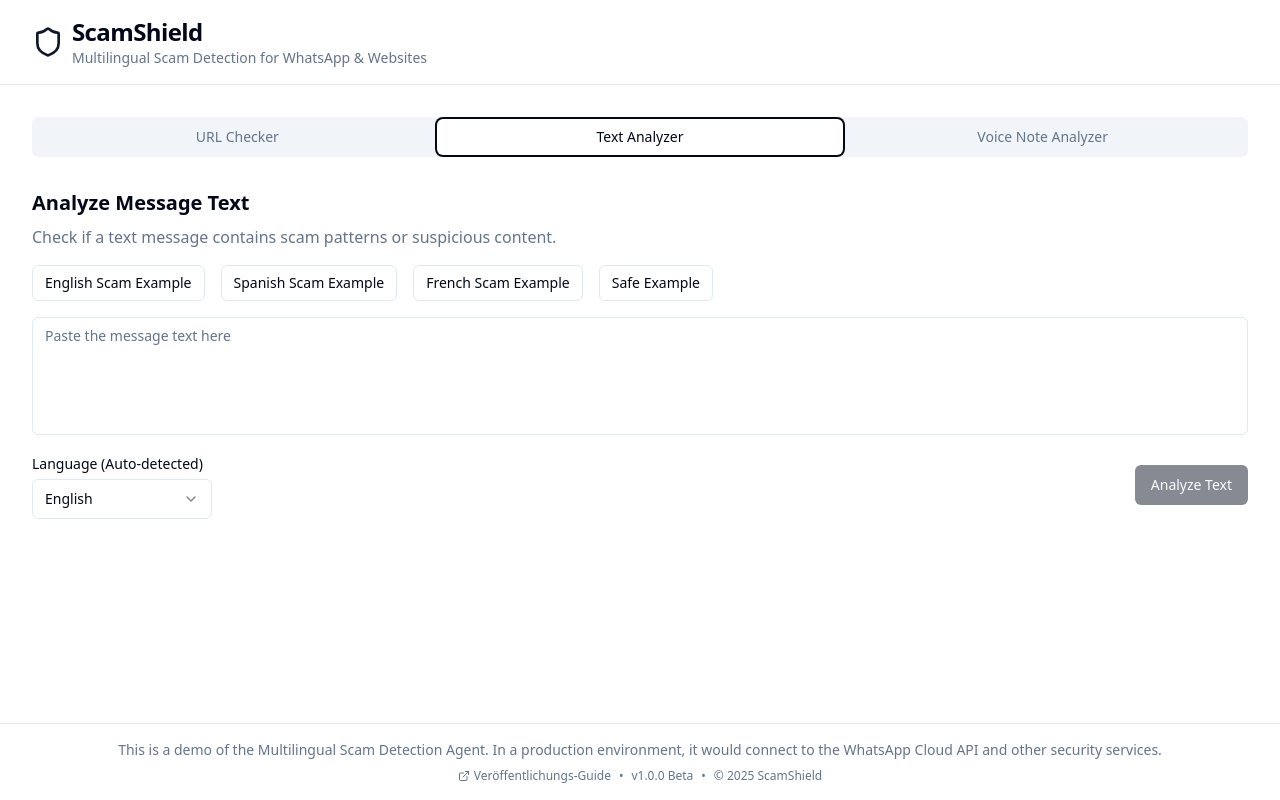
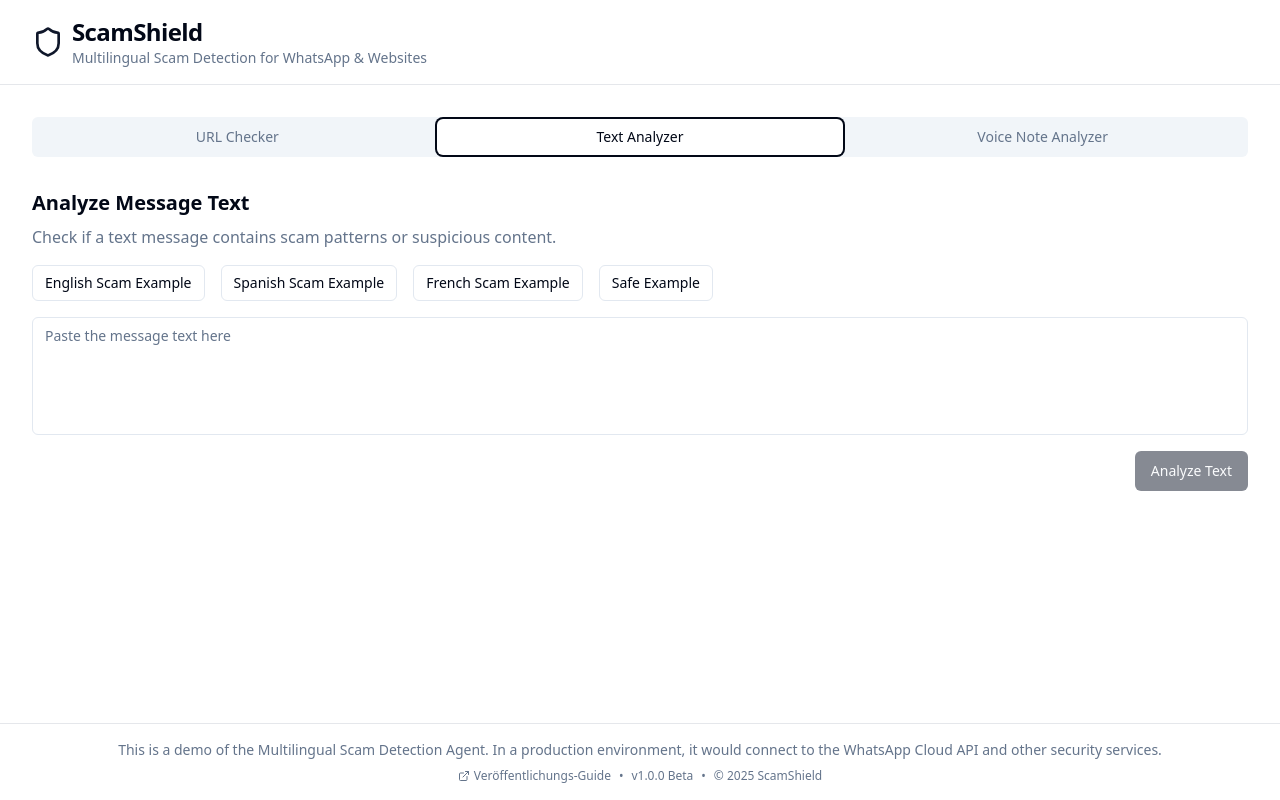
Before and after one commit to NFroehlich1/wary-watch-whisper, a React (Vite) app: page / in a window 1280 px wide. Both pictures are taken after a click on the tab "Text Analyzer". Built offline with nearby package versions, Linux system fonts and the light colour scheme.

Commit message:
Remove language selector from text analyzer
Remove the language selector, as the language is auto-detected.

```diff
--- a/src/components/detectors/TextChecker.tsx
+++ b/src/components/detectors/TextChecker.tsx
@@ -2,14 +2,12 @@
 import React, { useState } from 'react';
 import { Button } from "@/components/ui/button";
 import { Textarea } from "@/components/ui/textarea";
-import { Select, SelectContent, SelectItem, SelectTrigger, SelectValue } from "@/components/ui/select";
 import { useScamDetection } from '@/context/ScamDetectionContext';
 import { Language } from '@/types';
 import ResultDisplay from '../results/ResultDisplay';
 
 const TextChecker = () => {
   const [text, setText] = useState('');
-  const [language, setLanguage] = useState<Language>('en');
   const { detectScam, loading, result, resetResult } = useScamDetection();
 
   const handleSubmit = async (e: React.FormEvent) => {
@@ -17,22 +15,18 @@ const TextChecker = () => {
     if (!text.trim()) return;
 
     resetResult();
-    await detectScam(text, 'text', language);
+    await detectScam(text, 'text');
   };
 
   const handleExampleSelect = (exampleType: string) => {
     if (exampleType === 'scam-en') {
       setText('URGENT: Your account has been compromised. Please verify your identity by providing your password and credit card details immediately.');
-      setLanguage('en');
     } else if (exampleType === 'scam-es') {
       setText('URGENTE: Su cuenta ha sido comprometida. Por favor verifique su identidad proporcionando su contraseña y datos de tarjeta de crédito inmediatamente.');
-      setLanguage('es');
     } else if (exampleType === 'scam-fr') {
       setText('URGENT: Votre compte a été compromis. Veuillez vérifier votre identité en fournissant votre mot de passe et les détails de votre carte de crédit immédiatement.');
-      setLanguage('fr');
     } else if (exampleType === 'safe') {
       setText('Hi there! Just checking in to see how your day is going. Let me know if you want to grab coffee sometime next week.');
-      setLanguage('en');
     }
   };
 
@@ -71,23 +65,7 @@ const TextChecker = () => {
             required
           />
 
-          <div className="flex justify-between items-center">
-            <div className="space-y-1">
-              <label htmlFor="language-selector" className="text-sm font-medium">
-                Language (Auto-detected)
-              </label>
-              <Select value={language} onValueChange={(value) => setLanguage(value as Language)}>
-                <SelectTrigger id="language-selector" className="w-[180px]">
-                  <SelectValue placeholder="Select Language" />
-                </SelectTrigger>
-                <SelectContent>
-                  <SelectItem value="en">English</SelectItem>
-                  <SelectItem value="es">Spanish</SelectItem>
-                  <SelectItem value="fr">French</SelectItem>
-                </SelectContent>
-              </Select>
-            </div>
-
+          <div className="flex justify-end">
             <Button type="submit" disabled={loading || !text.trim()}>
               {loading ? 'Analyzing...' : 'Analyze Text'}
             </Button>
```
